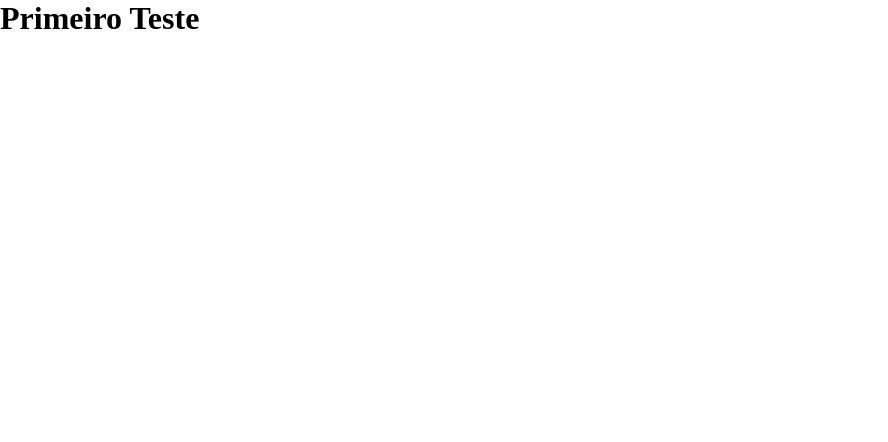
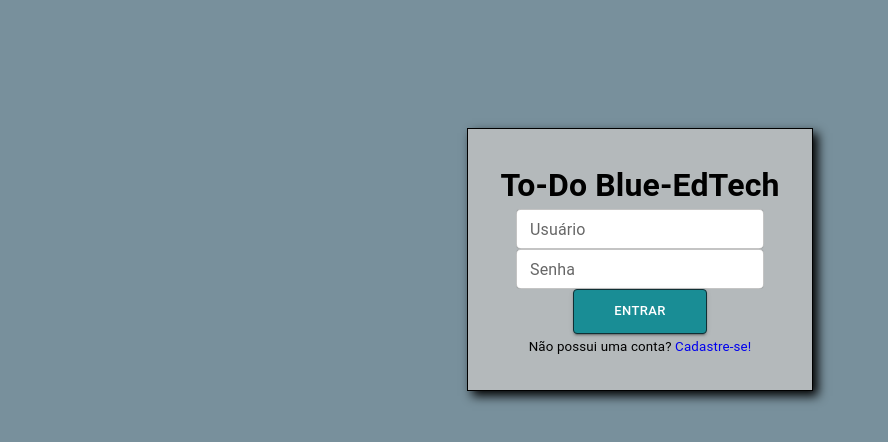
Before and after one commit to JohnSulliman/Projeto-To-Do, a Next.js app in the folder to-do/: page / in a window 1280 px wide. Shown: the top 442 px of the page, without its empty margins (0-888 px from the left). Built offline with nearby package versions, Linux system fonts and the light colour scheme.

Commit message:
Página de login concluída e algumas padronizações feitas no globals.scss

```diff
--- a/to-do/package.json
+++ b/to-do/package.json
@@ -9,7 +9,9 @@
     "lint": "next lint"
   },
   "dependencies": {
-    "@material-ui/core": "^4.12.3",
+    "@emotion/react": "^11.4.1",
+    "@emotion/styled": "^11.3.0",
+    "@mui/material": "^5.0.1",
     "next": "^11.1.2",
     "react": "^17.0.2",
     "react-dom": "^17.0.2",
--- a/to-do/pages/index.tsx
+++ b/to-do/pages/index.tsx
@@ -1,9 +1,61 @@
+import Head from 'next/head'
+import { Grid,
+  Typography,
+  TextField,
+  Button } from '@mui/material'
+import styles from '../styles/index.module.scss'
+
 import type { NextPage } from 'next'
 
-const Home: NextPage = () => {
+const Login: NextPage = () => {
+
   return (
-    <h1>Primeiro Teste</h1>
+    <>
+      <Head>
+        <title>To-Do Blue-EdTech /Login </title>
+        <meta name="description" content="Página de Login da To-Do Blue-EdTech" />
+        <link rel="icon" href="/favicon.ico" />
+      </Head>
+
+      <Grid container justifyContent="center" alignItems="center">
+        <Grid item>
+          <div className={styles.Card}>
+            <Typography className={styles.Card__Tittle}>
+              <h1> To-Do Blue-EdTech </h1>
+            </Typography>
+
+            <form>
+              <TextField
+                className={styles.Card__Input}
+                label="Usuário"
+                variant="outlined"
+                size="small" />
+            </form>
+
+            <form>
+              <TextField
+                className={styles.Card__Input}
+                label="Senha"
+                variant="outlined"
+                type="password"
+                size="small" />
+            </form>
+
+            <Button
+              className={styles.Card__Button}
+              variant="contained"
+              size="small" >
+              Entrar
+            </Button>
+
+            <Typography>
+              <small> Não possui uma conta? <a href="/">Cadastre-se!</a> </small>
+            </Typography>
+          </div>
+        </Grid>
+      </Grid>
+    </>
   )
 }
 
-export default Home
+export default Login
--- a/to-do/styles/globals.scss
+++ b/to-do/styles/globals.scss
@@ -3,3 +3,21 @@
   margin: 0;
   box-sizing: border-box;
 }
+
+body {
+  background-color: #78909C;
+}
+
+a {
+  text-decoration: none;
+}
+
+button.MuiButtonBase-root.MuiButton-root {
+  background-color: #198D95;
+  border: 1px solid #102F34;
+  padding: 10px 40px;
+
+  &:hover {
+    background-color: #126369;
+  }
+}
--- /dev/null
+++ b/to-do/styles/index.module.scss
@@ -0,0 +1,25 @@
+.Card {
+    display: flex;
+    flex-direction: column;
+    flex-wrap: nowrap;
+    align-items: center;
+    padding: 2rem;
+    margin-top: 8rem;
+    background-color: rgba(196, 196, 196, 0.8);
+    border: 1px solid #000000;
+    box-shadow: 5px 5px 10px;
+
+    &__Tittle {
+        margin-bottom: 1.5rem;
+    }
+
+    &__Input {
+        margin: 0.5rem auto;
+        background-color: #ffffff;
+        border-radius: 5px;
+    }
+
+    &__Button {
+        margin: 1.5rem auto 0.5rem auto;
+    }
+}
```
Also changed, not shown: 1 other file (tests, documents, lock files or other folders).
